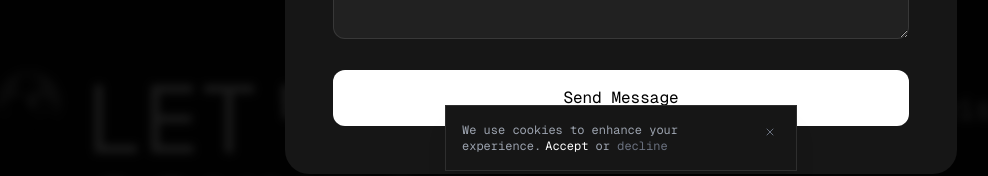
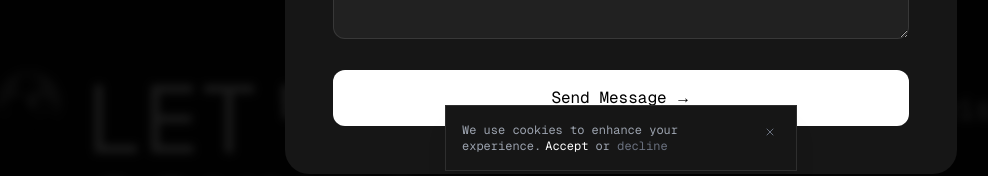
Before and after one commit to nanayawdev/nycre8ivestudio, a Next.js app: page / in a window 1280 px wide. Both pictures are taken after a click on the button "Reach Out Here". Shown: the part 6326-6502 px from the top of the page, without its empty margins (19-1007 px from the left). Built offline with nearby package versions, Linux system fonts and the light colour scheme.

Commit message:
Add loading state and enhanced interactivity to contact form submission

```diff
--- a/components/ui/contact-form.tsx
+++ b/components/ui/contact-form.tsx
@@ -1,7 +1,7 @@
 "use client"
 
 import { motion, AnimatePresence } from "framer-motion"
-import { X, ChevronDown } from "lucide-react"
+import { X, ChevronDown, Loader2 } from "lucide-react"
 import { useState } from "react"
 
 interface ContactFormProps {
@@ -22,12 +22,22 @@ export function ContactForm({ isOpen, onClose }: ContactFormProps) {
   const [service, setService] = useState("")
   const [isServiceOpen, setIsServiceOpen] = useState(false)
   const [message, setMessage] = useState("")
+  const [isSubmitting, setIsSubmitting] = useState(false)
 
-  const handleSubmit = (e: React.FormEvent) => {
+  const handleSubmit = async (e: React.FormEvent) => {
     e.preventDefault()
-    // Handle form submission here
-    console.log({ email, phone, service, message })
-    onClose()
+    setIsSubmitting(true)
+
+    try {
+      // Simulate API call
+      await new Promise(resolve => setTimeout(resolve, 2000))
+      console.log({ email, phone, service, message })
+      onClose()
+    } catch (error) {
+      console.error('Error submitting form:', error)
+    } finally {
+      setIsSubmitting(false)
+    }
   }
 
   return (
@@ -166,12 +176,52 @@ export function ContactForm({ isOpen, onClose }: ContactFormProps) {
                     required
                   />
 
-                  <button
+                  <motion.button
                     type="submit"
-                    className="w-full px-8 py-4 rounded-xl bg-white text-black hover:bg-gray-100 transition-colors"
+                    disabled={isSubmitting}
+                    whileHover={{ scale: 1.02 }}
+                    whileTap={{ scale: 0.98 }}
+                    className={`relative w-full px-8 py-4 rounded-xl text-black transition-all duration-200 overflow-hidden group
+                      ${isSubmitting ? 'bg-gray-200 cursor-not-allowed' : 'bg-white hover:bg-gray-100'}`}
                   >
-                    Send Message
-                  </button>
+                    {/* Button background shine effect */}
+                    <div className="absolute inset-0 bg-gradient-to-r from-transparent via-white/10 to-transparent translate-x-[-200%] group-hover:translate-x-[200%] transition-transform duration-1000" />
+
+                    {/* Button content */}
+                    <div className="relative flex items-center justify-center gap-2">
+                      {isSubmitting ? (
+                        <>
+                          <Loader2 className="w-5 h-5 animate-spin" />
+                          <span>Sending...</span>
+                        </>
+                      ) : (
+                        <>
+                          <span>Send Message</span>
+                          <motion.div
+                            initial={{ x: 0 }}
+                            animate={{ x: [0, 5, 0] }}
+                            transition={{
+                              duration: 1.5,
+                              repeat: Infinity,
+                              ease: "easeInOut",
+                            }}
+                          >
+                            →
+                          </motion.div>
+                        </>
+                      )}
+                    </div>
+
+                    {/* Loading progress bar */}
+                    {isSubmitting && (
+                      <motion.div
+                        initial={{ width: "0%" }}
+                        animate={{ width: "100%" }}
+                        transition={{ duration: 2 }}
+                        className="absolute bottom-0 left-0 h-1 bg-black/10"
+                      />
+                    )}
+                  </motion.button>
                 </form>
               </div>
             </motion.div>
```
